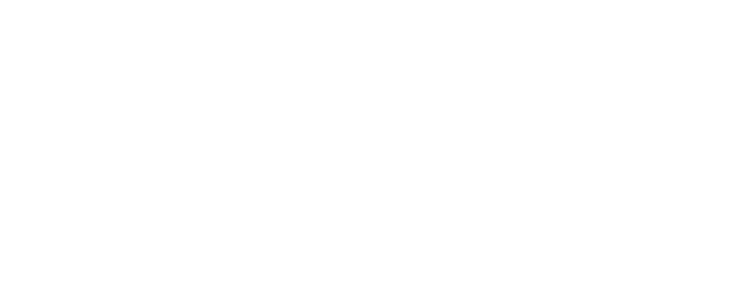
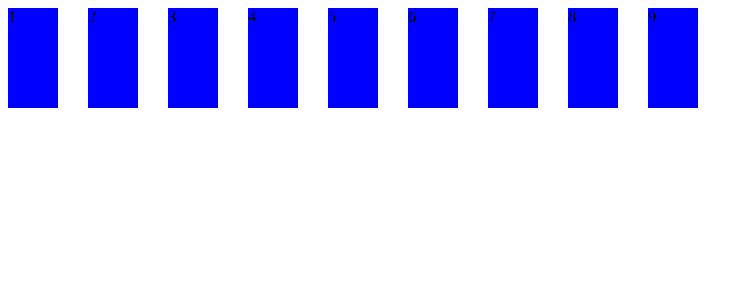
Before and after one commit to travelnetsolutions/side-scroll-vue, a Vue app: page / in a window 1280 px wide. Shown: the top 300 px of the page, without its empty margins (0-753 px from the left). Built offline with nearby package versions, Linux system fonts and the light colour scheme.

Commit message:
Updated the side scroll to be in it's own component
- Moved the side scroll component out of the app.vue
- removed css that delt with the specific use cases for atlas - these will need to be implemented in the landing page component
- added vue config to keep css in component

```diff
--- a/src/App.vue
+++ b/src/App.vue
@@ -1,130 +1,33 @@
 <template>
-<div class="side-scroll d-flex">
-  <div class="to-left scroll-arrow align-items-center" v-if="showLeft" @click="scrollContent(-2)">
-    <i class="far fa-caret-left fa-5x"></i>
-  </div>
-  <div class="scroll-content" ref="scrollContent" @scroll="scrollContentListener">
-    <slot></slot>
-  </div>
-  <div class="to-right scroll-arrow align-items-center" v-if="showRight" @click="scrollContent(2)">
-    <i class="far fa-caret-right fa-5x"></i>
-  </div>
+<div class="container">
+  <side-scroll>
+    <div :key="index" v-for="(slide, index) in slides">
+      <div class="slide">{{slide}}</div>
+    </div>
+  </side-scroll>
 </div>
 </template>
 
 <script>
-import { throttle } from 'lodash';
+import SideScroll from './components/side-scroll';
 export default {
-  data() {
-    return {
-      showLeft: false,
-      showRight: true
-    }
+  components: {
+    SideScroll
   },
-  methods: {
-    scrollContent(distance) {
-      const scrollContent = this.$refs.scrollContent;
-      if (scrollContent.scrollLeft > -15) {
-        const scroll = scrollContent.clientWidth / distance;
-        scrollContent.scroll({
-          top: 0,
-          left: scrollContent.scrollLeft + scroll,
-          behavior: 'smooth'
-        });
-      }
-    },
-    scrollContentListener: throttle(function () {
-      const scrollContent = this.$refs.scrollContent;
-      if (scrollContent.scrollLeft <= 0) {
-        this.showLeft = false;
-      } else if (scrollContent.scrollLeft >= scrollContent.scrollWidth - scrollContent.clientWidth) {
-        this.showRight = false;
-      } else {
-        this.showLeft = true;
-        this.showRight = true;
-      }
-    }, 250)
-  }
+  data: () => ({
+    slides: [1, 2, 3, 4, 5, 6, 7, 8, 9, 10, 11, 12, 13, 14, 15, 16, 17, 18, 19, 20]
+  })
 }
 </script>
 
 <style lang="scss">
-.no-scroll-bar {
-  &::-webkit-scrollbar {
-    display: none;  // Safari and Chrome
-  }
-
-  &::-ms-scrollbar {
-    display: none;  // Safari and Chrome
-  }
-
-  &::-moz-scrollbar {
-    display: none;  // Safari and Chrome
-  }
-
-  &::-o-scrollbar {
-    display: none;  // Safari and Chrome
-  }
+.slide {
+  height: 100px;
+  width: 50px;
+  background-color: blue;
+  margin-right: 30px;
 }
-.side-scroll {
-  @extend .no-scroll-bar;
-  display: flex;
-  -webkit-overflow-scrolling: touch;
-  position: relative;
-  margin-right: -15px;
-  margin-left: -15px;
-
-  @media (min-width: 768px) {
-    margin-left: -30px;
-    padding-left: 15px;
-    margin-right: 0;
-    width: calc(100% + 60px);
-  }
-
-  ::-webkit-scrollbar {
-    -webkit-appearance: none;
-    width: 7px;
-  }
-  ::-webkit-scrollbar-thumb {
-    border-radius: 4px;
-    background-color: rgba(0, 0, 0, 0.5);
-    box-shadow: 0 0 1px rgba(255, 255, 255, 0.5);
-  }
-  .scroll-content {
-    @extend .no-scroll-bar;
-    overflow-y: scroll;
-    display: flex;
-    flex-direction: row;
-    flex-wrap: nowrap;
-  }
-  .scroll-arrow {
-    padding-right: 15px;
-    padding-left: 15px;
-    position: absolute;
-    height: 100%;
-    z-index: 1;
-    display: flex;
-    cursor: pointer;
-    text-shadow: 0 2px 4px 0 rgba(0, 0, 0, 0.5);
-    color: rgb(212, 212, 212);
-    i {
-      margin: 0;
-    }
-    &.hide {
-      display: none;
-    }
-    &.to-right {
-      right: 0;
-      &:hover {
-        background: linear-gradient(to right, rgba(255,255,255,0) 0%,rgba(255,255,255,.5) 50%);
-      }
-    }
-    &.to-left {
-      left: 0;
-      &:hover {
-        background: linear-gradient(to left, rgba(255,255,255,0) 0%,rgba(255,255,255,.5) 50%)
-      }
-    }
-  }
+.container {
+  width: 50%;
 }
 </style>
--- /dev/null
+++ b/src/components/side-scroll.vue
@@ -0,0 +1,125 @@
+<template>
+<div class="side-scroll d-flex">
+  <div class="to-left scroll-arrow align-items-center" v-if="showLeft" @click="scrollContent(-2)">
+    <i class="far fa-caret-left fa-5x"></i>
+  </div>
+  <div class="scroll-content" ref="scrollContent" @scroll="scrollContentListener">
+    <slot></slot>
+  </div>
+  <div class="to-right scroll-arrow align-items-center" v-if="showRight" @click="scrollContent(2)">
+    <i class="far fa-caret-right fa-5x"></i>
+  </div>
+</div>
+</template>
+
+<script>
+import { throttle } from 'lodash';
+export default {
+  data() {
+    return {
+      showLeft: false,
+      showRight: true
+    }
+  },
+  methods: {
+    scrollContent(distance) {
+      const scrollContent = this.$refs.scrollContent;
+      if (scrollContent.scrollLeft > -15) {
+        const scroll = scrollContent.clientWidth / distance;
+        scrollContent.scroll({
+          top: 0,
+          left: scrollContent.scrollLeft + scroll,
+          behavior: 'smooth'
+        });
+      }
+    },
+    scrollContentListener: throttle(function () {
+      const scrollContent = this.$refs.scrollContent;
+      if (scrollContent.scrollLeft <= 0) {
+        this.showLeft = false;
+      } else if (scrollContent.scrollLeft >= scrollContent.scrollWidth - scrollContent.clientWidth) {
+        this.showRight = false;
+      } else {
+        this.showLeft = true;
+        this.showRight = true;
+      }
+    }, 250)
+  }
+}
+</script>
+
+<style lang="scss">
+.no-scroll-bar {
+  &::-webkit-scrollbar {
+    display: none;  // Safari and Chrome
+  }
+
+  &::-ms-scrollbar {
+    display: none;  // Safari and Chrome
+  }
+
+  &::-moz-scrollbar {
+    display: none;  // Safari and Chrome
+  }
+
+  &::-o-scrollbar {
+    display: none;  // Safari and Chrome
+  }
+}
+.side-scroll {
+  @extend .no-scroll-bar;
+  display: flex;
+  -webkit-overflow-scrolling: touch;
+  position: relative;
+
+  @media (min-width: 768px) {
+    width: calc(100% + 60px);
+  }
+
+  ::-webkit-scrollbar {
+    -webkit-appearance: none;
+    width: 7px;
+  }
+  ::-webkit-scrollbar-thumb {
+    border-radius: 4px;
+    background-color: rgba(0, 0, 0, 0.5);
+    box-shadow: 0 0 1px rgba(255, 255, 255, 0.5);
+  }
+  .scroll-content {
+    @extend .no-scroll-bar;
+    overflow-y: scroll;
+    display: flex;
+    flex-direction: row;
+    flex-wrap: nowrap;
+  }
+  .scroll-arrow {
+    padding-right: 15px;
+    padding-left: 15px;
+    position: absolute;
+    height: 100%;
+    z-index: 1;
+    display: flex;
+    cursor: pointer;
+    text-shadow: 0 2px 4px 0 rgba(0, 0, 0, 0.5);
+    color: rgb(212, 212, 212);
+    i {
+      margin: 0;
+    }
+    &.hide {
+      display: none;
+    }
+    &.to-right {
+      right: 0;
+      &:hover {
+        background: linear-gradient(to right, rgba(255,255,255,0) 0%,rgba(255,255,255,.5) 50%);
+      }
+    }
+    &.to-left {
+      left: 0;
+      &:hover {
+        background: linear-gradient(to left, rgba(255,255,255,0) 0%,rgba(255,255,255,.5) 50%)
+      }
+    }
+  }
+}
+</style>
--- /dev/null
+++ b/vue.config.js
@@ -0,0 +1,3 @@
+module.exports = {
+  css: { extract: false }
+}
```
Also changed, not shown: src/main.js (renamed from src/main.ts).
